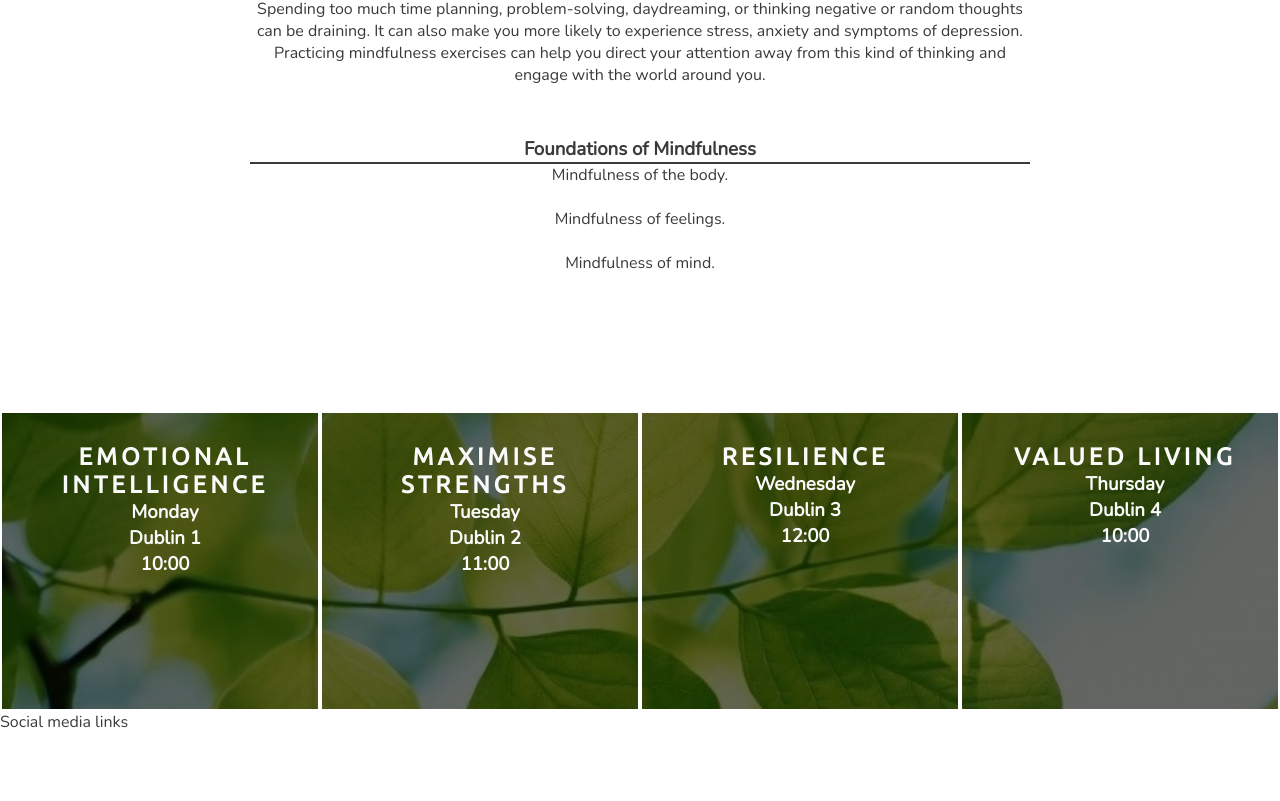
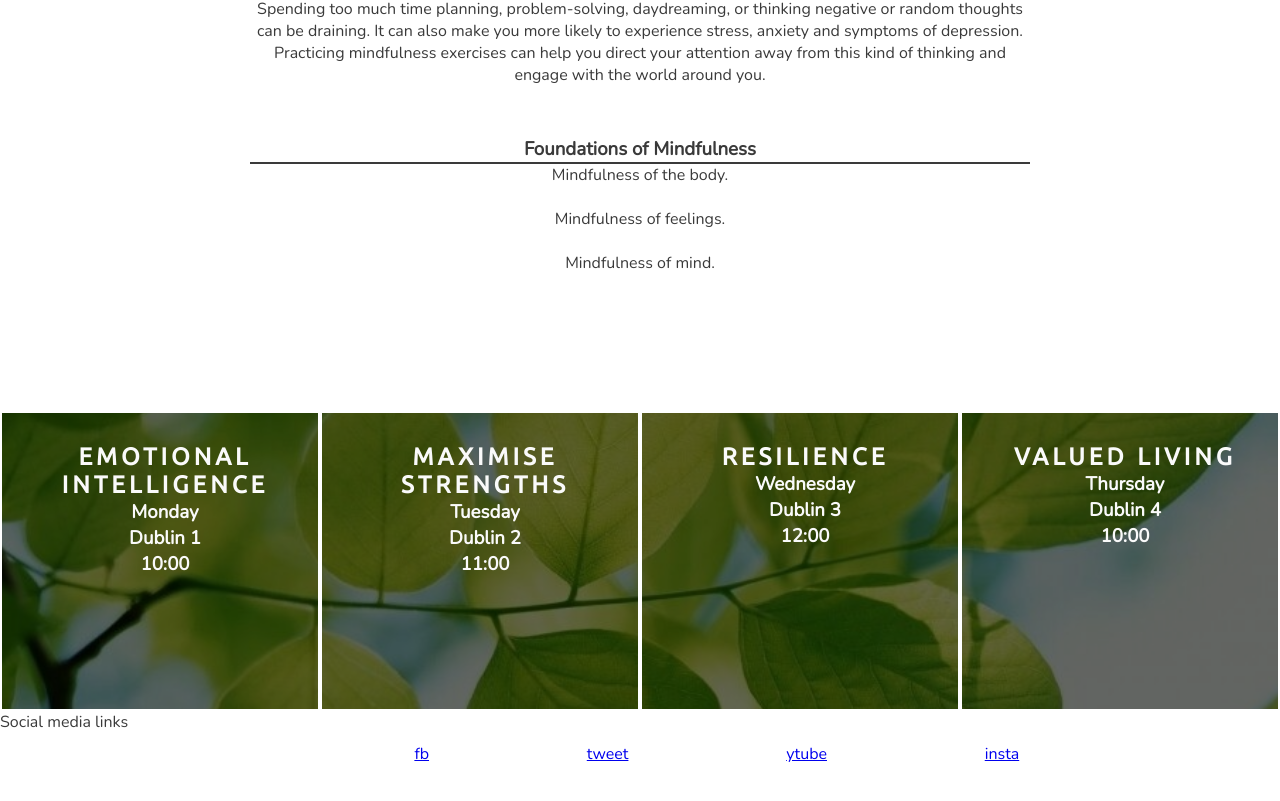
Before and after one commit to Arin17/project-one, a plain HTML site: page index.html in a window 1280 px wide. Shown: the part 884-1685 px from the top of the page. Before the commit the page ends 1617 px from the top, so only its background shows below. Drawn offline with nearby package versions, Linux system fonts and the light colour scheme.

Commit message:
Add style to footer social media icons

```diff
--- a/assets/css/style.css
+++ b/assets/css/style.css
@@ -291,3 +291,24 @@ hr {
 #times h2 {
     color: #fafafa;
 }
+
+/* footer */
+
+footer {
+    height: 150px;
+}
+
+.social-networks {
+    text-align: center;
+}
+
+.social-networks > li {
+    display: inline; /* align list items horizontally */
+}
+
+.social-networks i {
+    font-size: 160%; /* make icons standout in footer area */
+    margin: 1%; /* to separate the icons */
+    padding: 5%; /* to separate the icons */
+    color: #3a3a3a;
+}
--- a/index.html
+++ b/index.html
@@ -109,21 +109,23 @@
 
     <footer>
         Social media links
-        <ul>
+
+        <ul class="social-networks">
             <li>
-                <a href="https://facebook.com" target="_blank" rel="noopener" aria-label="Visit our Facebook page (opens in a new tab)"><i class="fab fa-facebook"></i></a>
+                <a href="https://facebook.com" target="_blank" rel="noopener"
+                aria-label="Visit our Facebook page (opens in a new tab)"><i class="fab fa-facebook"></i>fb</a>
             </li>
             <li>
                 <a href="https://twitter.com" target="_blank" rel="noopener"
-                    aria-label="Visit our Twitter page (opens in a new tab)"><i class="fab fa-twitter-square"></i></a>
+                    aria-label="Visit our Twitter page (opens in a new tab)"><i class="fab fa-twitter-square"></i>tweet</a>
             </li>
             <li>
                 <a href="https://youtube.com" target="_blank" rel="noopener"
-                    aria-label="Visit our YouTube page (opens in a new tab)"><i class="fab fa-youtube-square"></i></a>
+                    aria-label="Visit our YouTube page (opens in a new tab)"><i class="fab fa-youtube-square"></i>ytube</a>
             </li>
             <li>
                 <a href="https://instagram.com" target="_blank" rel="noopener"
-                    aria-label="Visit our Instagram page (opens in a new tab)"><i class="fab fa-instagram"></i></a>
+                    aria-label="Visit our Instagram page (opens in a new tab)"><i class="fab fa-instagram"></i>insta</a>
             </li>
         </ul>
     </footer>
```
Also changed, not shown: assets/readme-images/FooterFontTest.PNG (added), 1 other file.
